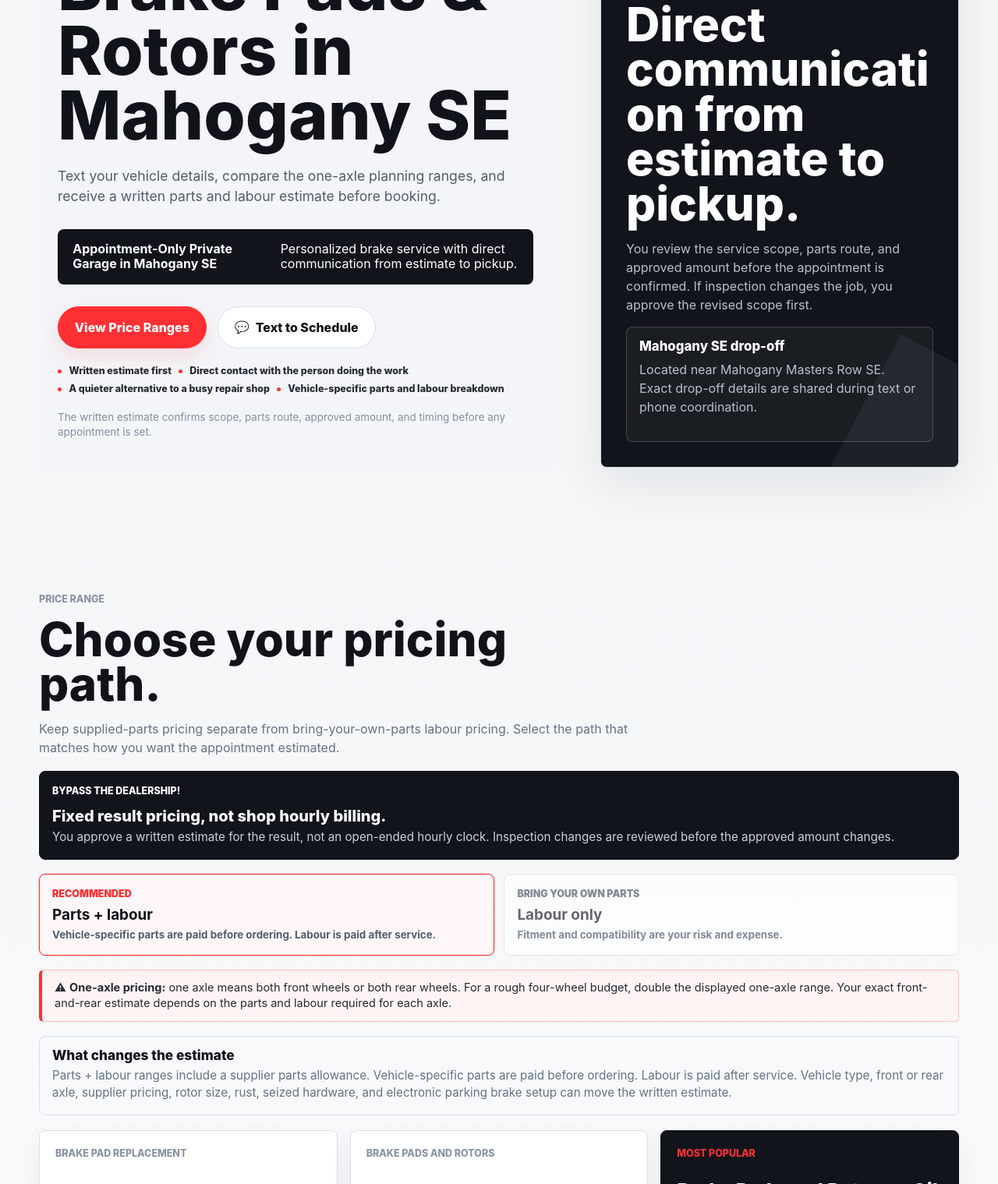
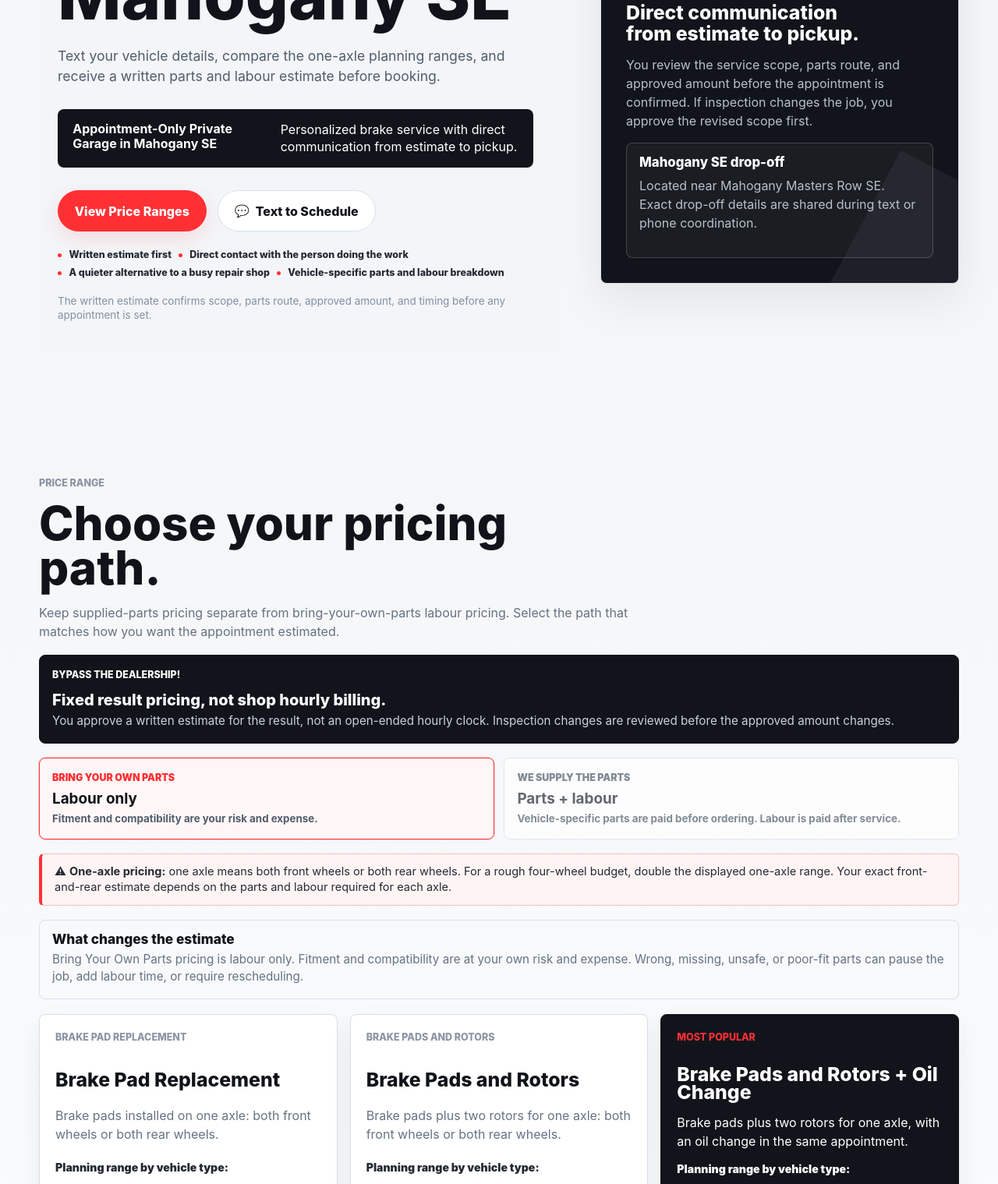
Before and after one commit to dryppyze/CaliperBrakesWorks, a website: page index.html in a window 1280 px wide. Shown: the part 433-1952 px from the top of the page at 78% size. Drawn offline with Linux system fonts and the light colour scheme.

Commit message:
Adjust hero copy and pricing route defaults

```diff
--- a/css/styles.css
+++ b/css/styles.css
@@ -510,7 +510,7 @@ section[id] {
 .price-pill {
   display: grid;
   gap: 0.35rem;
-  align-items: center;
+  align-items: start;
   max-width: 610px;
   margin: 1.2rem 0;
   padding: 1rem 1.2rem;
@@ -523,6 +523,12 @@ section[id] {
 .price-pill span {
   color: #fff;
   line-height: 1.2;
+  min-width: 0;
+  overflow-wrap: anywhere;
+}
+
+.price-pill span {
+  line-height: 1.35;
 }
 
 .hero-actions {
@@ -614,10 +620,22 @@ section[id] {
 .quote-panel h2,
 .quote-panel h3 {
   color: #fff;
+  min-width: 0;
+  overflow-wrap: anywhere;
+}
+
+.quote-panel h2 {
+  font-size: clamp(1.55rem, 1.45vw, 2rem);
+  line-height: 1.12;
+  margin-bottom: 0.8rem;
+  text-wrap: balance;
 }
 
 .quote-panel p {
   color: #b9c0cb;
+  min-width: 0;
+  overflow-wrap: anywhere;
+  line-height: 1.5;
 }
 
 .quote-tabs {
@@ -2326,6 +2344,12 @@ legend {
 
   .hero-grid {
     gap: 1.25rem;
+    align-items: start;
+  }
+
+  .hero-copy {
+    margin-top: 0;
+    align-self: start;
   }
 
   .mobile-hero-photo {
@@ -2724,6 +2748,11 @@ legend {
   .hero-grid {
     grid-template-columns: minmax(0, 1.15fr) minmax(350px, 0.85fr);
     gap: 3.5rem;
+    align-items: start;
+  }
+
+  .hero-copy {
+    margin-top: 0;
   }
 
   .quote-panel {
--- a/index.html
+++ b/index.html
@@ -294,22 +294,22 @@
             </div>
 
             <div class="route-toggle" aria-label="Parts route selection">
-              <button class="route-option is-selected" type="button" data-route-option="supply" aria-pressed="true">
-                <span>Recommended</span>
-                <strong>Parts + labour</strong>
-                <small>Vehicle-specific parts are paid before ordering. Labour is paid after service.</small>
-              </button>
-              <button class="route-option" type="button" data-route-option="customer" aria-pressed="false">
+              <button class="route-option is-selected" type="button" data-route-option="customer" aria-pressed="true">
                 <span>Bring Your Own Parts</span>
                 <strong>Labour only</strong>
                 <small>Fitment and compatibility are your risk and expense.</small>
+              </button>
+              <button class="route-option" type="button" data-route-option="supply" aria-pressed="false">
+                <span>WE SUPPLY THE PARTS</span>
+                <strong>Parts + labour</strong>
+                <small>Vehicle-specific parts are paid before ordering. Labour is paid after service.</small>
               </button>
             </div>
 
             <div class="mobile-route-summary" data-mobile-route-summary aria-live="polite">
               <div class="mobile-route-summary-head">
                 <span>SELECTED PRICING PATH</span>
-                <strong data-route-label>Parts + labour</strong>
+                <strong data-route-label>Bring Your Own Parts</strong>
               </div>
               <p class="mobile-route-warning"><span aria-hidden="true">⚠</span> One-axle pricing</p>
               <div class="mobile-price-matrix" aria-label="Mobile price range preview">
--- a/js/main.js
+++ b/js/main.js
@@ -56,7 +56,7 @@ const PRICE_CONFIG = {
 };
 
 const routeLabels = {
-  supply: "Parts + labour",
+  supply: "We supply the parts",
   customer: "Bring Your Own Parts"
 };
 
@@ -201,7 +201,7 @@ function setupRouteToggleObserver() {
 
 setHeaderState();
 setStaticPrices();
-setPackageRoute("supply");
+setPackageRoute("customer");
 setupRouteToggleObserver();
 
 window.addEventListener("scroll", setHeaderState, { passive: true });
```
